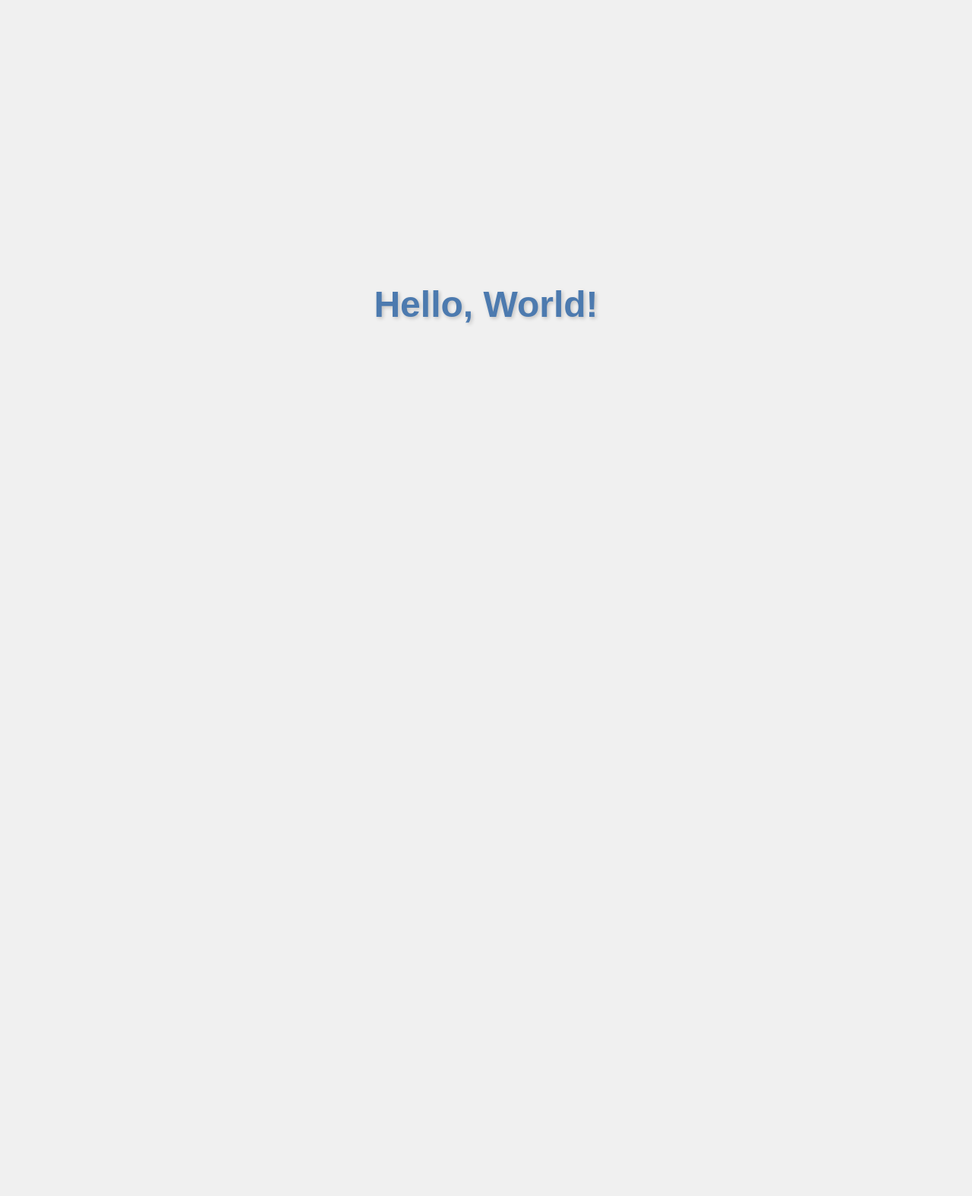
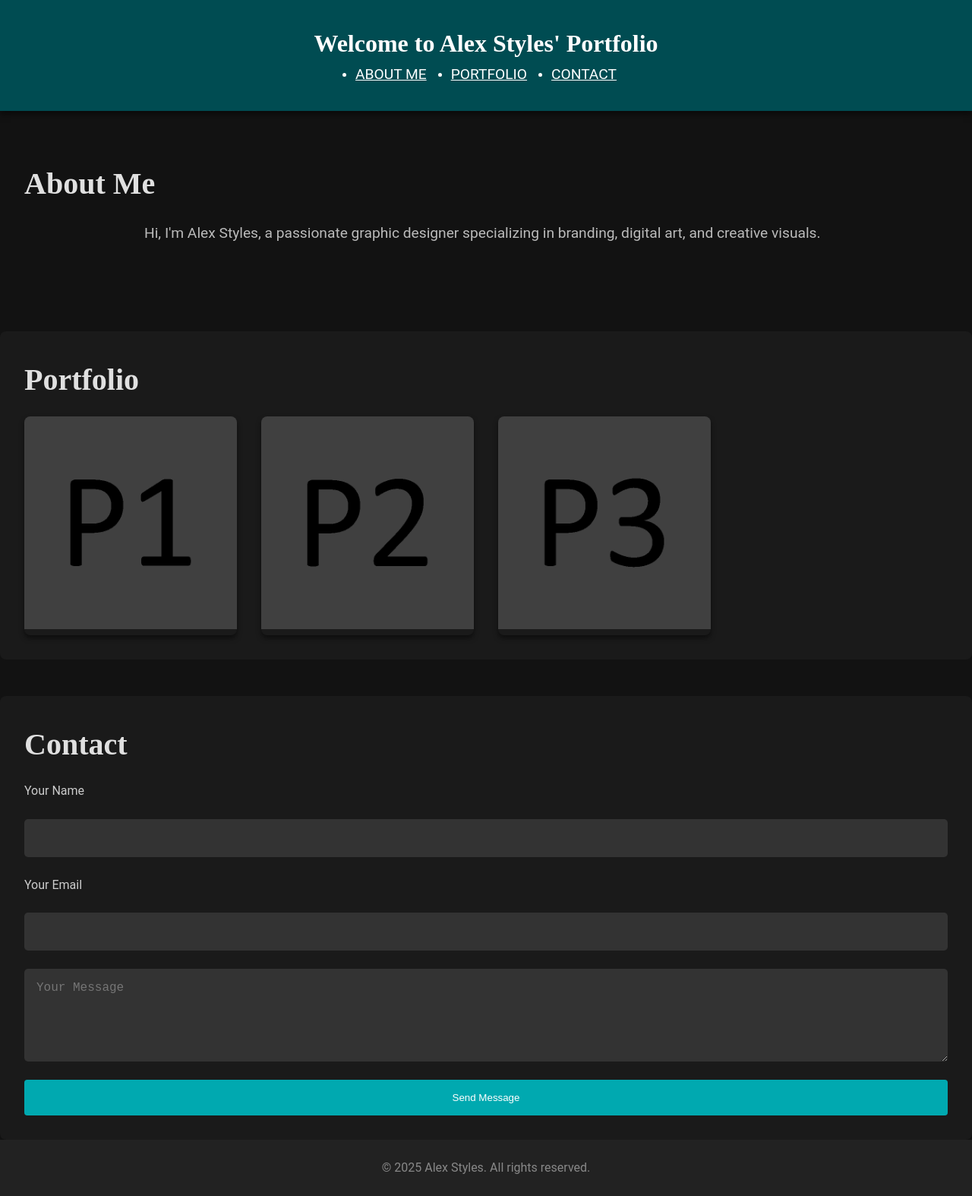
Before and after one commit to kevinlkwwork/AlexStylesPortfolio, a plain HTML site: page index.html in a window 1280 px wide. Shown: the whole page at 76% size. Before the commit the page ends 800 px from the top, so only its background shows below. Drawn offline with Linux system fonts and the light colour scheme.

Commit message:
Added P1.png, P2.png, P3.png Updated index.html, styles.css

```diff
--- a/index.html
+++ b/index.html
@@ -3,10 +3,50 @@
 <head>
     <meta charset="UTF-8">
     <meta name="viewport" content="width=device-width, initial-scale=1.0">
-    <title>Hello World</title>
+    <title>Alex Styles - Graphic Designer Portfolio</title>
     <link rel="stylesheet" href="styles.css">
 </head>
 <body>
-    <h1>Hello, World!</h1>
+    <header>
+        <h1>Welcome to Alex Styles' Portfolio</h1>
+        <nav>
+            <ul>
+                <li><a href="#about">About Me</a></li>
+                <li><a href="#portfolio">Portfolio</a></li>
+                <li><a href="#contact">Contact</a></li>
+            </ul>
+        </nav>
+    </header>
+
+    <section id="about">
+        <h2>About Me</h2>
+        <p>Hi, I'm Alex Styles, a passionate graphic designer specializing in branding, digital art, and creative visuals.</p>
+    </section>
+
+    <section id="portfolio">
+        <h2>Portfolio</h2>
+        <div class="grid">
+            <div class="project-thumbnail"><img src="P1.png" alt="Project 1"></div>
+            <div class="project-thumbnail"><img src="P2.png" alt="Project 2"></div>
+            <div class="project-thumbnail"><img src="P3.png" alt="Project 3"></div>
+            <!-- More projects can be added here -->
+        </div>
+    </section>
+
+    <section id="contact">
+        <h2>Contact</h2>
+        <form action="#">
+            <label for="name">Your Name</label>
+            <input type="text" id="name" name="name" required>
+            <label for="email">Your Email</label>
+            <input type="email" id="email" name="email" required>
+            <textarea name="message" id="message" rows="5" placeholder="Your Message" required></textarea>
+            <button type="submit">Send Message</button>
+        </form>
+    </section>
+
+    <footer>
+        <p>&copy; 2025 Alex Styles. All rights reserved.</p>
+    </footer>
 </body>
 </html>
--- a/styles.css
+++ b/styles.css
@@ -1,15 +1,229 @@
+/* Basic Reset */
+* {
+    margin: 0;
+    padding: 0;
+    box-sizing: border-box;
+}
+
+/* Global Styles */
 body {
-    font-family: Arial, sans-serif;
-    background-color: #f0f0f0;
-    display: flex;
-    justify-content: center;
-    align-items: center;
-    height: 100vh;
+    font-family: 'Roboto', sans-serif;
+    line-height: 1.6;
+    color: #e0e0e0; /* Light grey text on dark background */
+    background-color: #121212; /* Dark background */
+    padding: 0;
     margin: 0;
 }
 
-h1 {
-    color: #4c7aaf;
-    text-shadow: 2px 2px 5px rgba(0, 0, 0, 0.2);
-    font-size: 3em;
+h1, h2 {
+    font-family: 'Merriweather', serif;
 }
+
+/* Color Palette */
+:root {
+    --primary-color: #00A9B0; /* Teal */
+    --secondary-color: #004c52; /* Dark Teal */
+    --accent-color: #FF6F61; /* Coral */
+    --background-color: #121212; /* Dark background */
+    --text-color: #e0e0e0; /* Light grey text */
+    --link-color: #00A9B0;
+    --link-hover-color: #FF6F61;
+}
+
+/* Header */
+header {
+    background-color: var(--secondary-color);
+    color: #fff;
+    padding: 2rem 0;
+    text-align: center;
+    box-shadow: 0 4px 8px rgba(0, 0, 0, 0.5);
+}
+
+/* Navigation */
+nav ul {
+    display: flex;
+    justify-content: center;
+    gap: 2rem;
+}
+
+nav a {
+    color: #fff;
+    font-size: 1.2rem;
+    text-transform: uppercase;
+    transition: color 0.3s ease;
+}
+
+nav a:hover {
+    color: var(--link-hover-color);
+}
+
+/* Section Styles */
+section {
+    padding: 4rem 2rem;
+}
+
+h2 {
+    font-size: 2.5rem;
+    color: var(--text-color);
+    margin-bottom: 1rem;
+}
+
+/* About Section */
+#about p {
+    font-size: 1.2rem;
+    color: #bbb;
+    max-width: 900px;
+    margin: 0 auto;
+    line-height: 1.8;
+}
+
+/* Portfolio Section */
+#portfolio {
+    background-color: #1a1a1a; /* Dark background for the portfolio */
+    border-radius: 8px;
+    padding: 2rem;
+    margin-top: 3rem;
+}
+
+.grid {
+    display: grid;
+    grid-template-columns: repeat(auto-fill, minmax(250px, 1fr));
+    gap: 2rem;
+    margin: 0 auto;
+}
+
+.project-thumbnail {
+    overflow: hidden;
+    border-radius: 8px;
+    box-shadow: 0 4px 6px rgba(0, 0, 0, 0.5);
+}
+
+.project-thumbnail img {
+    width: 100%;
+    height: auto;
+    transition: transform 0.3s ease;
+}
+
+.project-thumbnail:hover img {
+    transform: scale(1.05);
+}
+
+.project-thumbnail:hover {
+    box-shadow: 0 8px 12px rgba(0, 0, 0, 0.7);
+}
+
+/* Contact Section */
+#contact {
+    background-color: #1a1a1a; /* Dark background */
+    border-radius: 8px;
+    padding: 2rem;
+    margin-top: 3rem;
+}
+
+form {
+    display: flex;
+    flex-direction: column;
+    gap: 1.5rem;
+}
+
+form label {
+    color: #ccc;
+    font-size: 1rem;
+}
+
+form input,
+form textarea {
+    padding: 1rem;
+    background-color: #333;
+    color: #e0e0e0;
+    border: none;
+    border-radius: 5px;
+    font-size: 1rem;
+}
+
+form input:focus,
+form textarea:focus {
+    outline: 2px solid var(--primary-color);
+}
+
+form button {
+    background-color: var(--primary-color);
+    color: #fff;
+    padding: 1rem 2rem;
+    border: none;
+    border-radius: 4px;
+    cursor: pointer;
+    transition: background-color 0.3s ease;
+}
+
+form button:hover {
+    background-color: var(--accent-color);
+}
+
+/* Footer */
+footer {
+    background-color: #222;
+    color: #888;
+    padding: 1.5rem 0;
+    text-align: center;
+}
+
+/* Link Hover Effect */
+a {
+    color: var(--link-color);
+    transition: color 0.3s ease;
+}
+
+a:hover {
+    color: var(--link-hover-color);
+}
+
+/* Animations */
+.project-thumbnail {
+    opacity: 0;
+    animation: fadeIn 1s ease forwards;
+}
+
+@keyframes fadeIn {
+    to {
+        opacity: 1;
+    }
+}
+
+/* Responsiveness */
+@media screen and (max-width: 768px) {
+    header h1 {
+        font-size: 2.5rem;
+    }
+
+    nav ul {
+        flex-direction: column;
+        gap: 1rem;
+    }
+
+    .grid {
+        grid-template-columns: repeat(auto-fill, minmax(200px, 1fr));
+    }
+
+    .project-thumbnail img {
+        height: auto;
+    }
+
+    form input, form textarea {
+        font-size: 1.1rem;
+    }
+}
+
+@media screen and (max-width: 480px) {
+    header h1 {
+        font-size: 2rem;
+    }
+
+    h2 {
+        font-size: 2rem;
+    }
+
+    .grid {
+        grid-template-columns: 1fr;
+    }
+}
```
Also changed, not shown: P1.png (added), P2.png (added), P3.png (added).
